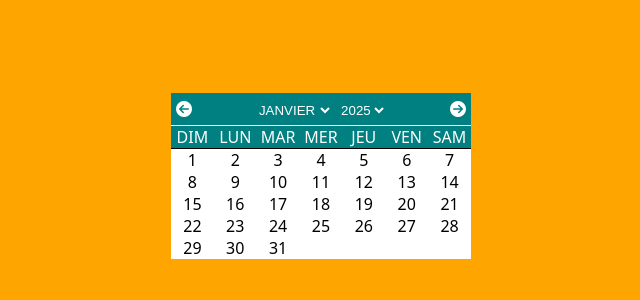
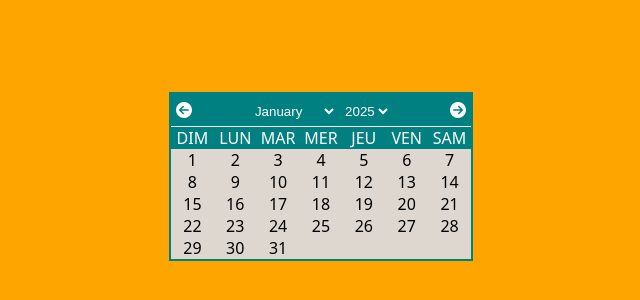
Before and after one commit to aytchinda/Calendar, a plain HTML site: page index.html in a window 1280 px wide. Shown: the part 224-524 px from the top of the page, without its empty margins (319-959 px from the left). Drawn offline with Linux system fonts and the light colour scheme.

Commit message:
je dynamise l'interface javascript

```diff
--- a/assets/css/style.css
+++ b/assets/css/style.css
@@ -19,6 +19,7 @@ body{
     background-color: var(--main-color-white);
     width: 90%;
     max-width: 300px;
+    border : 2px solid var(--main-color);
 }
 .calendrier-header{
     background-color: var(--main-color);
@@ -39,14 +40,12 @@ body{
 .calendrier .calendrier-weekday{
     display : grid;
     grid-template-columns: repeat(7, 1fr);
-    /* padding: 5px; */
     text-align: center;
     border-top: 0.6px solid;
 }
 .calendrier .calendrier-content{
     display: grid;
     grid-template-columns: repeat(7, 1fr);
-    /* padding: 5px; */
     text-align: center;
-    border-top: 0.6px solid;
+    background-color: rgb(221, 215, 207);
 }
--- /dev/null
+++ b/assets/js/librairies/functions.js
@@ -0,0 +1,54 @@
+const calendrierContent = document.querySelector('.calendrier-content');
+const calendrierWeekday = document.querySelector('.calendrier-weekday');
+const selectMonth = document.querySelector("select[name='currentMonth']");
+const selectYear = document.querySelector("select[name='currentYear']");
+const weekDays = ['DIM', 'LUN', 'MAR', 'MER', 'JEU', 'VEN', 'SAM'];
+const months = [
+    { name: "January", days: 31 },
+    { name: "February", days: 28 }, // 29 jours en année bissextile
+    { name: "March", days: 31 },
+    { name: "April", days: 30 },
+    { name: "May", days: 31 },
+    { name: "June", days: 30 },
+    { name: "July", days: 31 },
+    { name: "August", days: 31 },
+    { name: "September", days: 30 },
+    { name: "October", days: 31 },
+    { name: "November", days: 30 },
+    { name: "December", days: 31 },
+];
+
+export const Calendrier = {
+    initCalendrier: () => {
+        // console.log('init calendrier');
+        weekDays.forEach((day) => {
+            calendrierWeekday.innerHTML += `<div class="weekday-item">${day}</div>`
+        });
+        Calendrier.displayDay(31);
+        Calendrier.initMonth();
+        Calendrier.initYear();
+
+    },
+    displayDay: (num) => {
+        let day = 1;
+        while (day <= num) {
+            calendrierContent.innerHTML += `<div class="day-item">${day}</div>`;
+            day++;
+        }
+    },
+
+    initMonth: () => {
+        months.forEach((month) => {
+            selectMonth.innerHTML += `<option>${month.name}</option>`
+        })
+    },
+    initYear: () => {
+        for (let i = 2025; i >= 1900; i--) {
+            selectYear.innerHTML += `<option>${i}</option>`
+
+        }
+    }
+
+
+
+}
--- a/assets/js/main.js
+++ b/assets/js/main.js
@@ -0,0 +1,8 @@
+
+import {Calendrier} from './librairies/functions.js';
+
+window.onload = () => {
+
+    Calendrier.initCalendrier();
+
+}
--- a/index.html
+++ b/index.html
@@ -19,32 +19,29 @@
                     <i class="fa-solid fa-circle-arrow-left"></i>
                     <div class="select-current">
                         <select name="currentMonth" id="currentMonth">
-                            <option value="1">JANVIER</option>
-                            <option value="2">FEVRIER</option>
-                            <option value="3">MARS</option>
-                            <option value="4">AVRIL</option>
+
                         </select>
-                        <select name="currentYear" id="currentMonth">
-                            <option value="1">2025</option>
+                        <select name="currentYear" id="currentYear">
+                            <!-- <option value="1">2025</option>
                             <option value="2">2024</option>
                             <option value="3">2023</option>
-                            <option value="4">2022</option>
+                            <option value="4">2022</option> -->
                         </select>
                     </div>
                     <i class="fa-solid fa-circle-arrow-right"></i>
                 </div>
                 <div class="calendrier-weekday">
-                    <div class="weekday-item">DIM</div>
+                    <!-- <div class="weekday-item">DIM</div>
                     <div class="weekday-item">LUN</div>
                     <div class="weekday-item">MAR</div>
                     <div class="weekday-item">MER</div>
                     <div class="weekday-item">JEU</div>
                     <div class="weekday-item">VEN</div>
-                    <div class="weekday-item">SAM</div>
+                    <div class="weekday-item">SAM</div> -->
                 </div>
             </div>
             <div class="calendrier-content">
-                <div class="day-item">1</div>
+                <!-- <div class="day-item">1</div>
                 <div class="day-item">2</div>
                 <div class="day-item">3</div>
                 <div class="day-item">4</div>
@@ -74,10 +71,13 @@
                 <div class="day-item">28</div>
                 <div class="day-item">29</div>
                 <div class="day-item">30</div>
-                <div class="day-item">31</div>
+                <div class="day-item">31</div> -->
             </div>
         </div>
     </div>
+
+
+    <script type="module" src="assets/js/main.js"></script>
 </body>
 
 </html>
```
